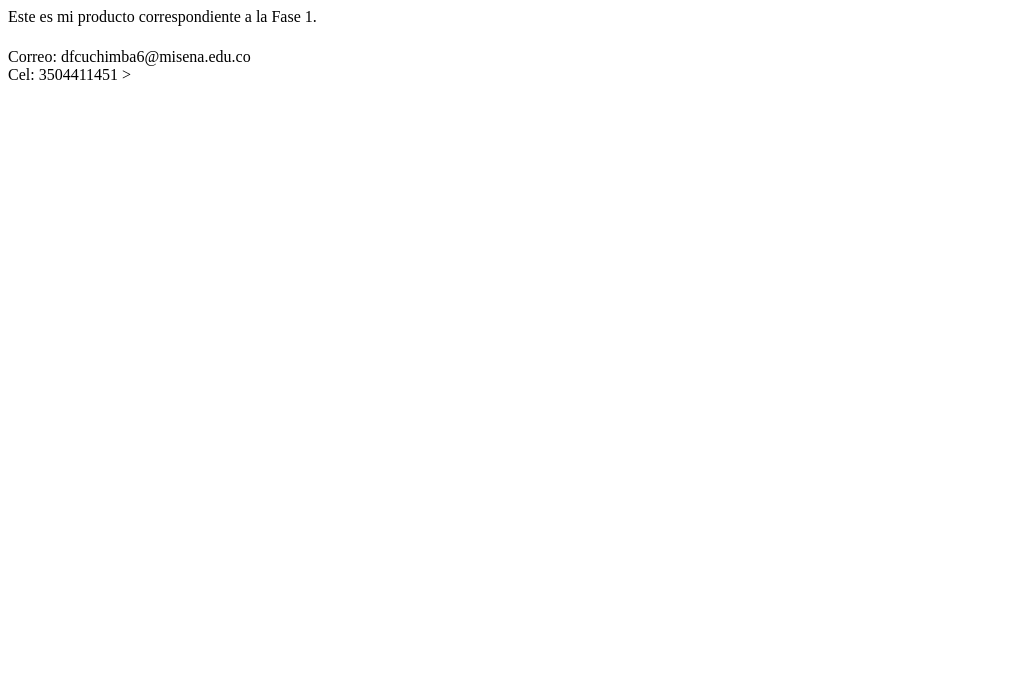
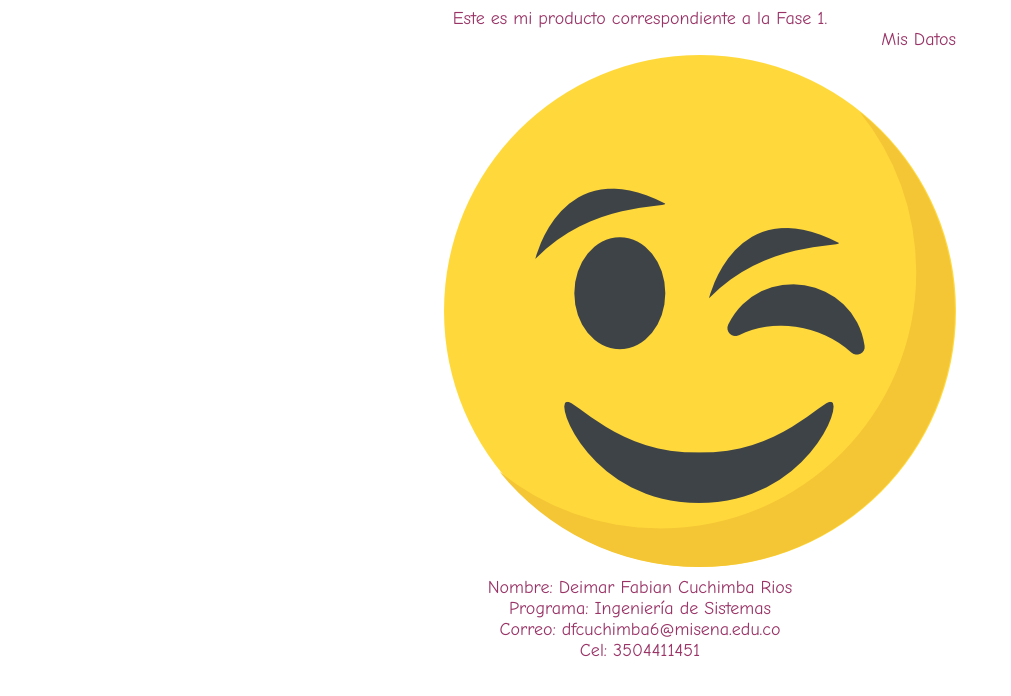
Before and after one commit to deimarunad/Fase1, a plain HTML site: page index.html in a window 1280 px wide. Shown: the whole page, without its empty margins (0-1011 px from the left). Drawn offline with Linux system fonts and the light colour scheme.

Commit message:
fase1 ultima v
u v

```diff
--- a/index.html
+++ b/index.html
@@ -1,13 +1,17 @@
 <!DOCTYPE html>
 <html>
 <head>
-	<title>Página de Prueba Fase 1 con GitHub</title>
+	<title>Fase 1 con GitHub</title>
 </head>
 <body>
+	<center>
+		  <font color="#993366" size="4" face="Comic Sans MS, Arial, MS Sans Serif">
 Este es mi producto correspondiente a la Fase 1.<br>
-<marquee>Mis Datos</marquee>
+<marquee WIDTH="50%" HEIGTH="10" BEHAVIOR="alternate">Mis Datos </marquee><BR><MARQUEE WIDTH="50%" HEIGTH="10" BEHAVIOR="alternate"> <IMG SRC="wink.png"> </MARQUEE>
+
+<br>Nombre: Deimar Fabian Cuchimba Rios
+<br>Programa: Ingeniería de Sistemas
 <br>Correo: dfcuchimba6@misena.edu.co
-<br>Cel: 3504411451
+<br>Cel: 3504411451</center></font>
 </body>
 </html>
-	<head></head>>
```
Also changed, not shown: wink.png (added).
